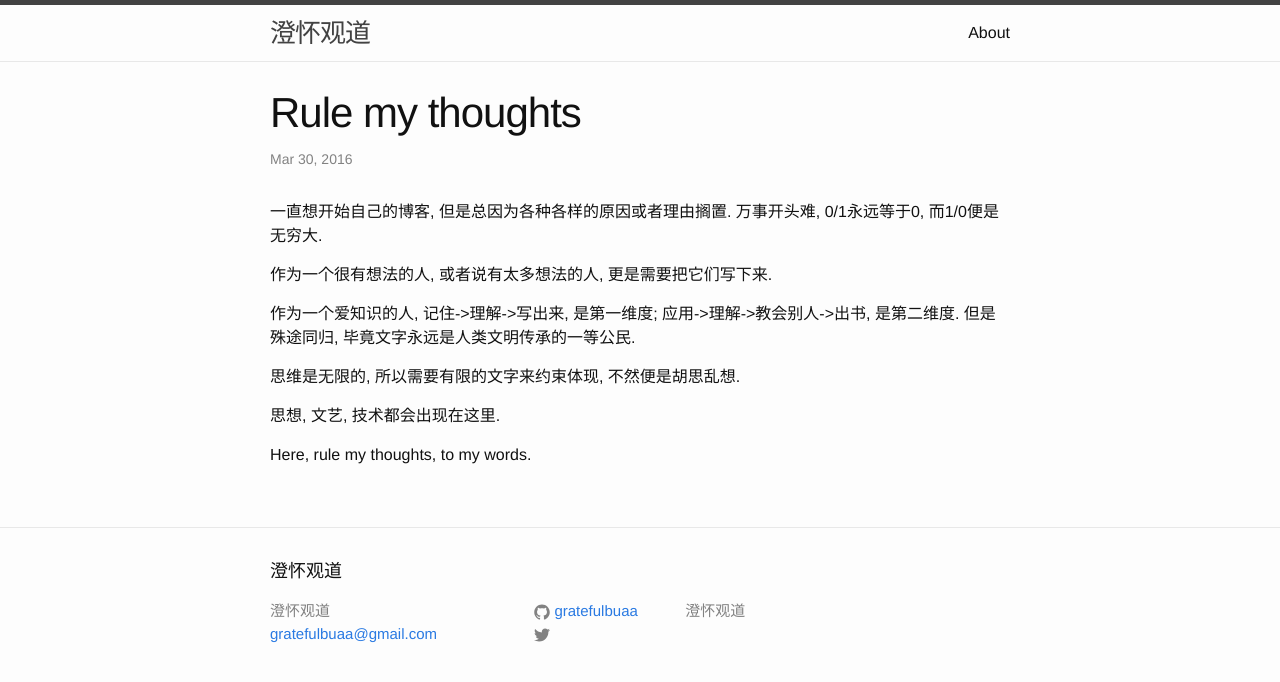
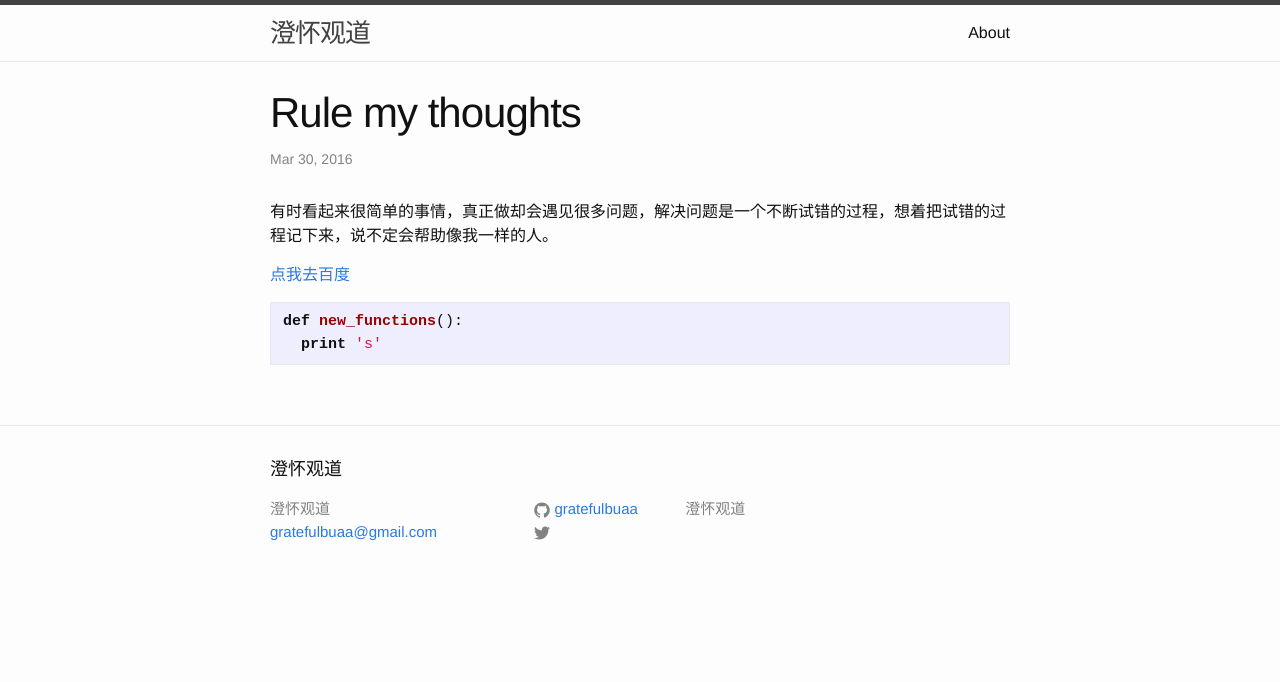
Before and after one commit to gratefulbuaa/gratefulbuaa.github.io, a Jekyll site: the page built from _posts/2016-03-30-Welcome.markdown, in a window 1280 px wide. Shown: the top 682 px of the page. Built offline with Jekyll 4.4.1, drawn with Linux system fonts in a browser that asks for light colours.

Commit message:
first_created

````diff
--- a/_posts/2016-03-30-Welcome.markdown
+++ b/_posts/2016-03-30-Welcome.markdown
@@ -4,16 +4,13 @@ title:  "Rule my thoughts"
 date:   2016-03-30 11:47:56 +0800
 category: 随手记
 tagline: "Supporting tagline"
-tags: [胡思乱想]
+tags: [序言]
 ---
-一直想开始自己的博客, 但是总因为各种各样的原因或者理由搁置. 万事开头难, 0/1永远等于0, 而1/0便是无穷大.
+有时看起来很简单的事情，真正做却会遇见很多问题，解决问题是一个不断试错的过程，想着把试错的过程记下来，说不定会帮助像我一样的人。
 
-作为一个很有想法的人, 或者说有太多想法的人, 更是需要把它们写下来.
+[点我去百度](http://www.baidu.com)
 
-作为一个爱知识的人, 记住->理解->写出来, 是第一维度; 应用->理解->教会别人->出书, 是第二维度. 但是殊途同归, 毕竟文字永远是人类文明传承的一等公民.
-
-思维是无限的, 所以需要有限的文字来约束体现, 不然便是胡思乱想.
-
-思想, 文艺, 技术都会出现在这里.
-
-Here, rule my thoughts, to my words.
+```python
+def new_functions():
+  print 's'
+```
````
